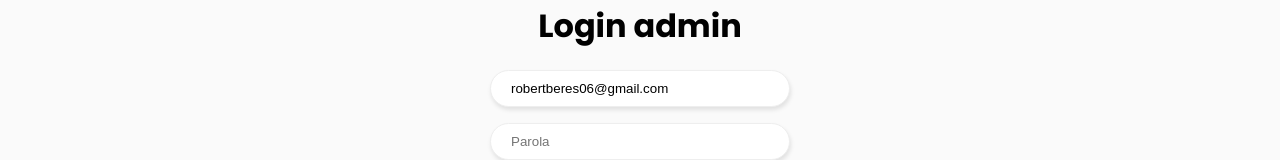
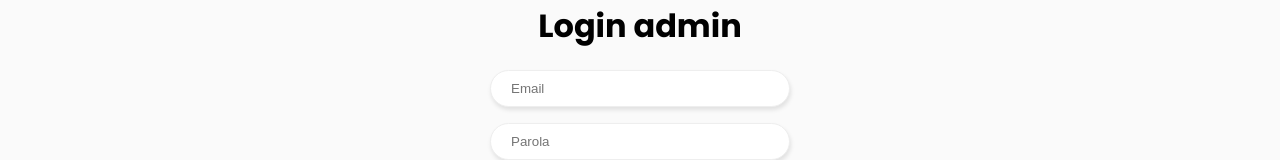
Before and after one commit to Robert076/electrician-oradea, a Next.js app: page /admin/login in a window 1280 px wide. Shown: the part 128-288 px from the top of the page. Built offline with nearby package versions, Linux system fonts and the light colour scheme.

Commit message:
reverting

```diff
--- a/app/admin/login/page.tsx
+++ b/app/admin/login/page.tsx
@@ -5,15 +5,13 @@ import { toast } from "react-hot-toast";
 import { useRouter } from "next/navigation";
 
 export default function LoginPage() {
-  const [email, setEmail] = useState("robertberes06@gmail.com");
+  const [email, setEmail] = useState("");
   const [password, setPassword] = useState("");
   // const [code, setCode] = useState(""); // pentru 2FA
   // const [step, setStep] = useState<"login" | "2fa">("login");
   const [msg, setMsg] = useState("");
-
   const router = useRouter();
 
-  // pasul 1: verificare email + parola
   async function handleLogin(e: React.FormEvent) {
     e.preventDefault();
     setMsg("Se verifică...");
--- a/components/under-services-thing/page.tsx
+++ b/components/under-services-thing/page.tsx
@@ -1,4 +1,3 @@
-import React from "react";
 import "./style.css";
 import {
   BULINA_SERVICIU_1_TEXT_SUB_CHENAR,
```
